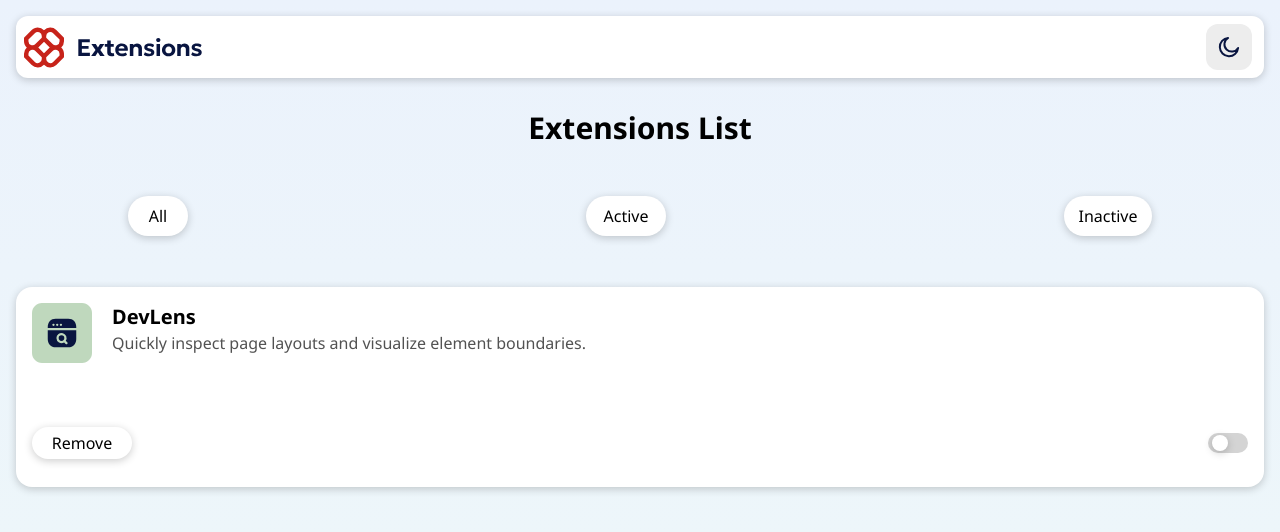
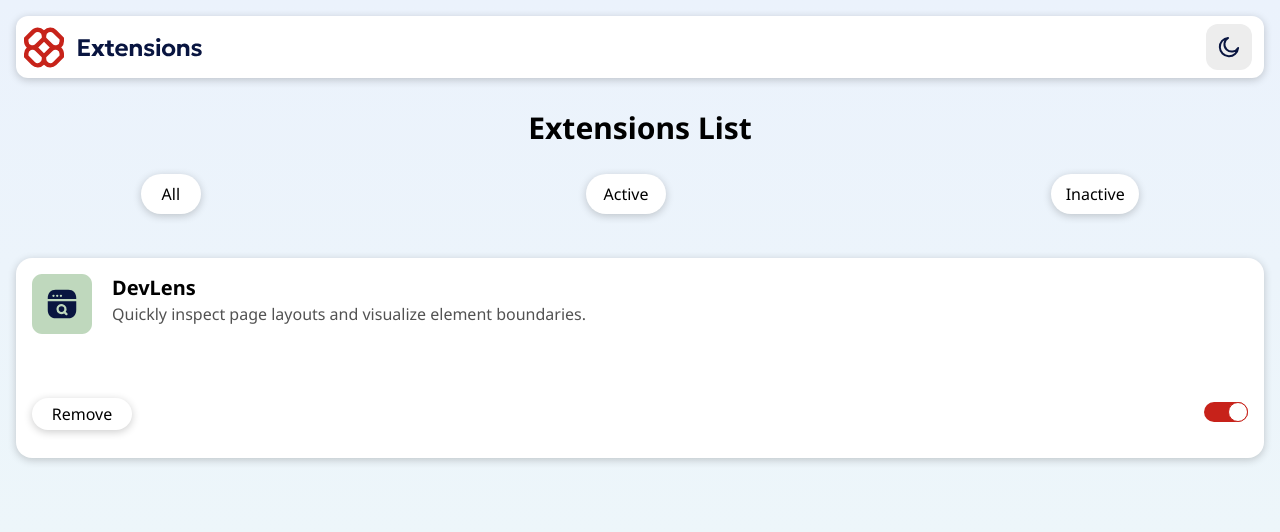
Before and after one commit to prophesierc/browser-extensions-manager-ui-main, a Vue app: page / in a window 1280 px wide. Shown: the top 532 px of the page. Built offline with nearby package versions, Linux system fonts and the light colour scheme.

Commit message:
update 7 files Updated FilterButton to take buttonText as a generic prop and updated Filter bar to allow color change onclick

```diff
--- a/index.html
+++ b/index.html
@@ -5,9 +5,9 @@
     <link rel="icon" href="src/assets/images/favicon-32x32.png">
     <meta name="viewport" content="width=device-width, initial-scale=1.0">
     <link href="style.css" rel="stylesheet">
-    <link rel="preconnect" href="https://fonts.googleapis.com">
-    <link rel="preconnect" href="https://fonts.gstatic.com" crossorigin>
-    <link href="https://fonts.googleapis.com/css2?family=Noto+Sans:ital,wght@0,100..900;1,100..900&display=swap" rel="stylesheet">
+    <link rel="preconnect" href="https://fonts.googleapis.com" crossorigin="anonymous">
+    <link rel="preconnect" href="https://fonts.gstatic.com" crossorigin="anonymous">
+    <link href="https://fonts.googleapis.com/css2?family=Noto+Sans:ital,wght@0,100..900;1,100..900&display=swap" rel="stylesheet" crossorigin="anonymous">
     <title>Vite App</title>
   </head>
   <body>
--- a/src/Components/CardContainer.vue
+++ b/src/Components/CardContainer.vue
@@ -1,7 +1,7 @@
 <template>
   <div class="h-50 rounded-2xl shadow-default bg-white px-4">
 
-    <span class="flex flex-row h-[70%] w-full py-4">
+    <span class="flex flex-row h-[70%] w-full py-4 mt-6">
       <img src="@/assets/images/logo-devlens.svg" class="h-15 w-15">
       <div class="text-start pl-5">
         <p class="text-xl font-dark">DevLens</p>
@@ -11,17 +11,38 @@
     </span>
 
     <span class="flex flex-row w-full justify-between text-center place-items-center h-auto">
-      <button class="h-8 w-25">Remove</button>
+      <FilterButtons :button-text="removeButton" :class="'h-8 w-25 bg-white'"/>
 
-      <label for="isActive">
-        <input type="checkbox" id="isActive" name="toggle" class="peer appearance-none hidden" />
-        <span class="w-10 h-5 flex items-center ml-4 p-1 bg-neutral-300 rounded-full
-          duration-300 ease-in-out peer-checked:bg-red-dark
-          after:w-4 after:h-4 after:bg-white after:rounded-full after:shadow-default
-          after:duration-300 peer-checked:after:translate-x-4">
-        </span>
-    </label>
+      <span class="relative w-11 h-6">
+        <input checked id="toggle" type="checkbox"
+          class="peer appearance-none w-11 h-5 bg-Neutral-100 rounded-full checked:bg-red-dark duration-300" />
+        <label for="toggle"
+          class="absolute left-0 w-5 h-5 bg-white rounded-full border border-Neutral-300
+            transition-transformduration-300 peer-checked:translate-x-6 peer-checked:border-red-dark cursor-pointer">
+        </label>
+      </span>
+
     </span>
 
   </div>
 </template>
+
+<script lang="ts">
+  import FilterButtons from '@/Components/FilterButtons.vue'
+  import { defineComponent } from 'vue';
+
+  export default defineComponent(
+  {
+    name: 'CardContainer',
+    components:
+    {
+      FilterButtons
+    },
+    data()
+    {
+      return{
+        removeButton: 'Remove',
+      }
+    }
+  });
+</script>
--- a/src/Components/FilterButtons.vue
+++ b/src/Components/FilterButtons.vue
@@ -1,11 +1,41 @@
 <template>
-  <span class="h-[25%] w-[50%] min-w-[80%] max-w-[85%]
-                flex flex-row justify-between items-center place-self-center
-                *:h-10">
-    <button class="w-15">All</button>
-    <button class="w-20">Active</button>
-    <button class="w-22">Inactive</button>
-  </span>
+  <button
+    @click="activateButton"
+    :class="isActive ? 'bg-red-500 text-white' : 'bg-white'"
+  >
+    {{ buttonText }}
+  </button>
 </template>
 
-<!-- create generic button prop to add to top 3 and remove button in CardContainer -->
+<script lang="ts">
+import { defineComponent, ref } from 'vue';
+
+export default defineComponent({
+  name: 'FilterButtons',
+  props: {
+    buttonText: {
+      type: String,
+      required: true
+    },
+  },
+  setup(props)
+  {
+    const isActive = ref(false);
+    // defaults to !isActive
+
+    const activateButton = (): void =>
+    {
+      if (props.buttonText !== 'Remove')
+      {
+        isActive.value = !isActive.value;
+        // toggles
+      }
+    };
+
+    return {
+      isActive,
+      activateButton
+    };
+  },
+});
+</script>
--- a/src/views/HomeView.vue
+++ b/src/views/HomeView.vue
@@ -1,24 +1,52 @@
 <template>
   <div class="h-screen w-screen flex flex-col text-center bg-gradient-to-b from-[#EBF2FC] to-[#EEF8F9]">
-    <!-- bg-gradient-to-b from-[#040918] to-[#091540] for darkmode -->
-    <!-- bg-gradient-to-b from-[#EBF2FC] to-[#EEF8F9] for lightmode -->
-    <div class="*:m-4">
+      <!-- bg-gradient-to-b from-[#040918] to-[#091540] for darkmode -->
+      <!-- bg-gradient-to-b from-[#EBF2FC] to-[#EEF8F9] for lightmode -->
+    <div class="m-4">
       <!-- inner container -->
       <ExtensionsBar/>
 
-      <h1 class="pt-4  font-dark text-3xl">
-        Extensions List
+      <h1 class="pt-8 pb-2 font-dark text-3xl"
+        >Extensions List
       </h1>
 
-      <FilterButtons/>
+      <span class="h-[20%] w-[50%] min-w-[80%] max-w-[85%]
+                flex flex-row justify-between items-center place-self-center
+                *:h-10">
+        <FilterButtons :button-text="allButton" :class="'h-15 w-15'" />
+        <FilterButtons :button-text="ActiveButton" :class="'h-20 w-20'" />
+        <FilterButtons :button-text="inactiveButton" :class="'h-22 w-22'" />
+        <!-- Have to bind the class and explicity decalre the type as a string literal to style inner component -->
+      </span>
+
       <CardContainer/>
     </div>
 
   </div>
 </template>
 
-<script setup lang="ts">
+<script lang="ts">
   import ExtensionsBar from '@/Components/ExtensionsBar.vue'
   import FilterButtons from '@/Components/FilterButtons.vue'
   import CardContainer from '@/Components/CardContainer.vue'
+  import { defineComponent } from 'vue';
+
+  export default defineComponent(
+  {
+    name: 'HomeView',
+    components:
+    {
+      ExtensionsBar,
+      FilterButtons,
+      CardContainer
+    },
+    data()
+    {
+      return{
+        allButton: 'All',
+        ActiveButton: 'Active',
+        inactiveButton: 'Inactive',
+      }
+    }
+  });
 </script>
--- a/style.css
+++ b/style.css
@@ -39,5 +39,5 @@ p, h1, button{
   @apply font-family-NS;
 }
 button{
-  @apply rounded-3xl shadow-default bg-white text-paragraph;
+  @apply rounded-3xl shadow-default text-paragraph;
 }
```
